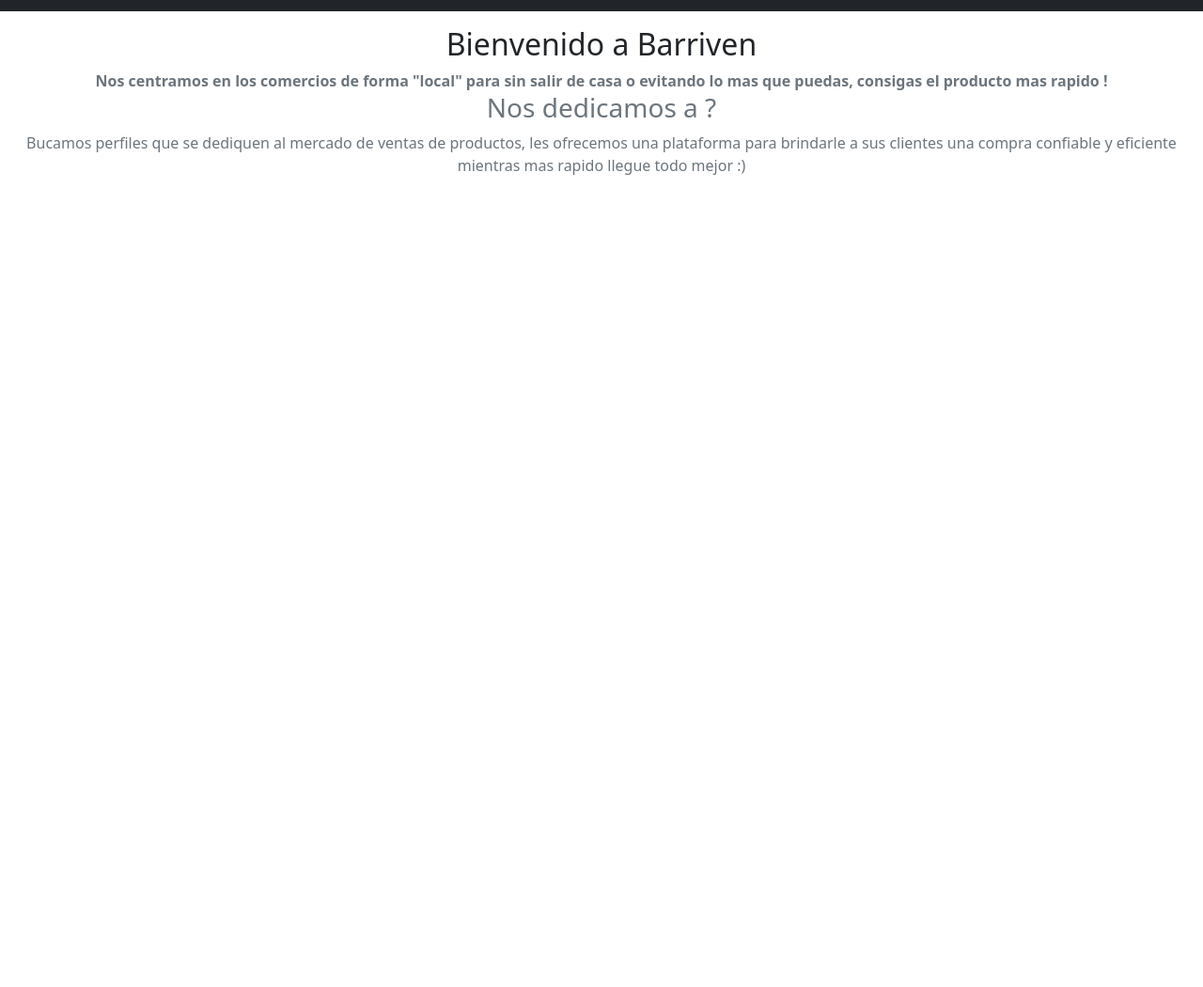
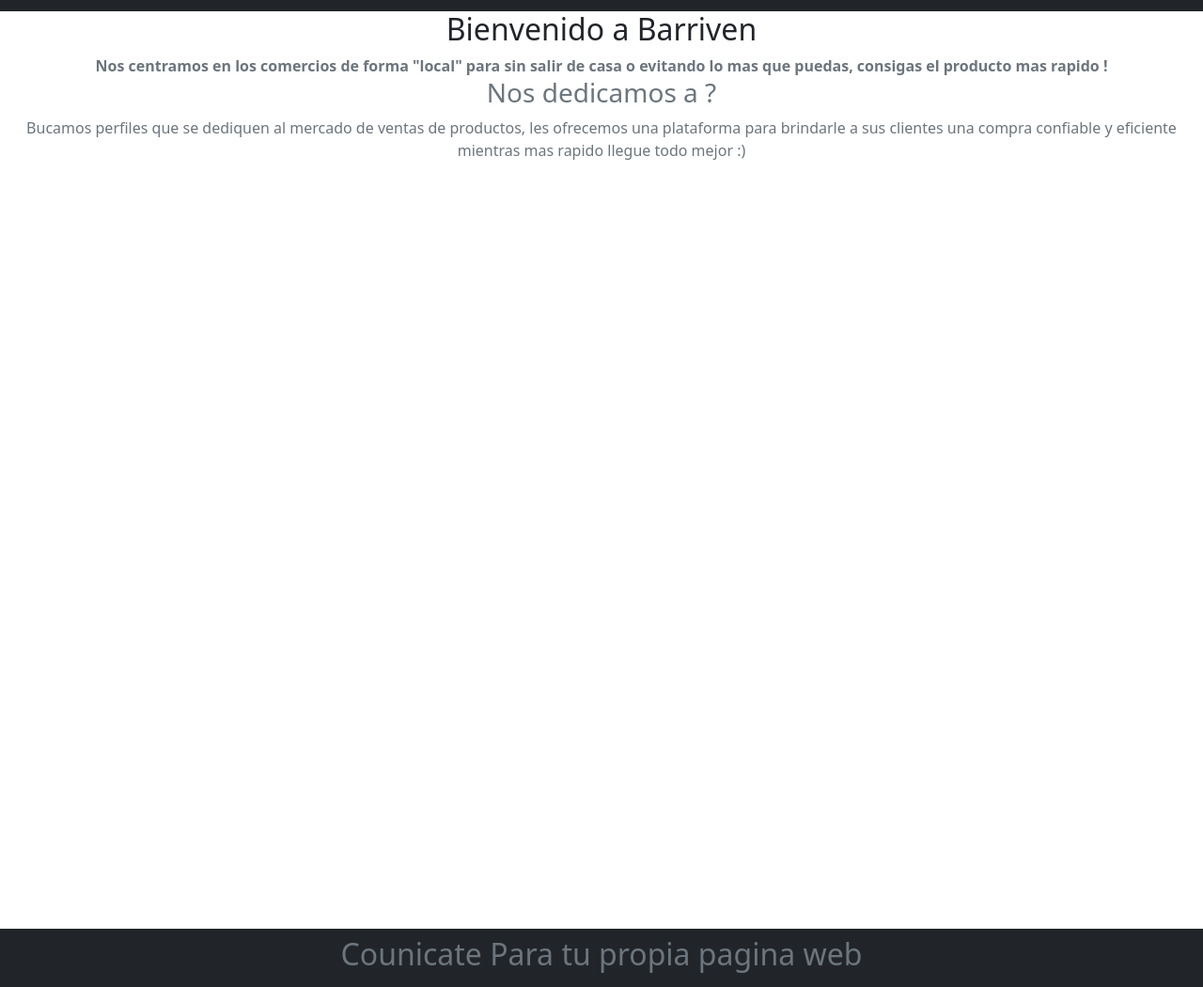
Before and after one commit to ivangabrriel7/aprender, a website: page NOSOTROS.HTML in a window 1280 px wide. Shown: the part 58-1108 px from the top of the page at 94% size. Before the commit the page ends 800 px from the top, so only its background shows below. Drawn offline with nearby package versions, Linux system fonts and the light colour scheme.

Commit message:
cambios esteticos

```diff
--- a/NOSOTROS.HTML
+++ b/NOSOTROS.HTML
@@ -2,9 +2,8 @@
 <head>
         <meta charset="UTF-8">
         <meta http-equiv="X-UA-Compatible" content="IE=edge">
-        <meta name="viewport" content="width=device-width, initial-scale=1.0">
+        <meta name="viewport" content="width=device-width, initial-scale=0.8">
         <link rel="stylesheet" href="node_modules/bootstrap/dist/css/bootstrap.css">
-        <link href="https://cdn.jsdelivr.net/npm/bootstrap@5.0.1/dist/css/bootstrap.min.css" rel="stylesheet" integrity="sha384-+0n0xVW2eSR5OomGNYDnhzAbDsOXxcvSN1TPprVMTNDbiYZCxYbOOl7+AMvyTG2x" crossorigin="anonymous">
 
         <link rel="stylesheet" href="">
         <title>Nosotros</title>
@@ -49,13 +48,18 @@
     </div>
   </nav>
   <!-- Empieza la primera parte  -->
- <div class="  p-3  text-muted col-large-auto text-center">
+ <div class="    text-muted col-large-auto text-center">
    <h2 class="text-body">Bienvenido a Barriven</h2>
    <strong>Nos centramos en los comercios de  forma "local" para sin salir de casa o evitando lo mas que puedas, consigas el producto mas rapido ! </strong>
   <h3 class="">Nos dedicamos a ? </h3>
   <p>Bucamos perfiles que se dediquen al mercado de ventas de productos, les ofrecemos una plataforma  para brindarle a sus clientes una compra confiable y eficiente <br> mientras mas rapido llegue todo mejor :) </p>
  </div>
+ <footer class="position-relative button top-100">
+  <div class="position-absolute top-10  bg-dark text-center p-2 w-100">
+    <h2 class="text-secondary ">Counicate Para tu propia pagina web</h2>
+  </div>
 
+</footer>
 </body>
 
 
```
